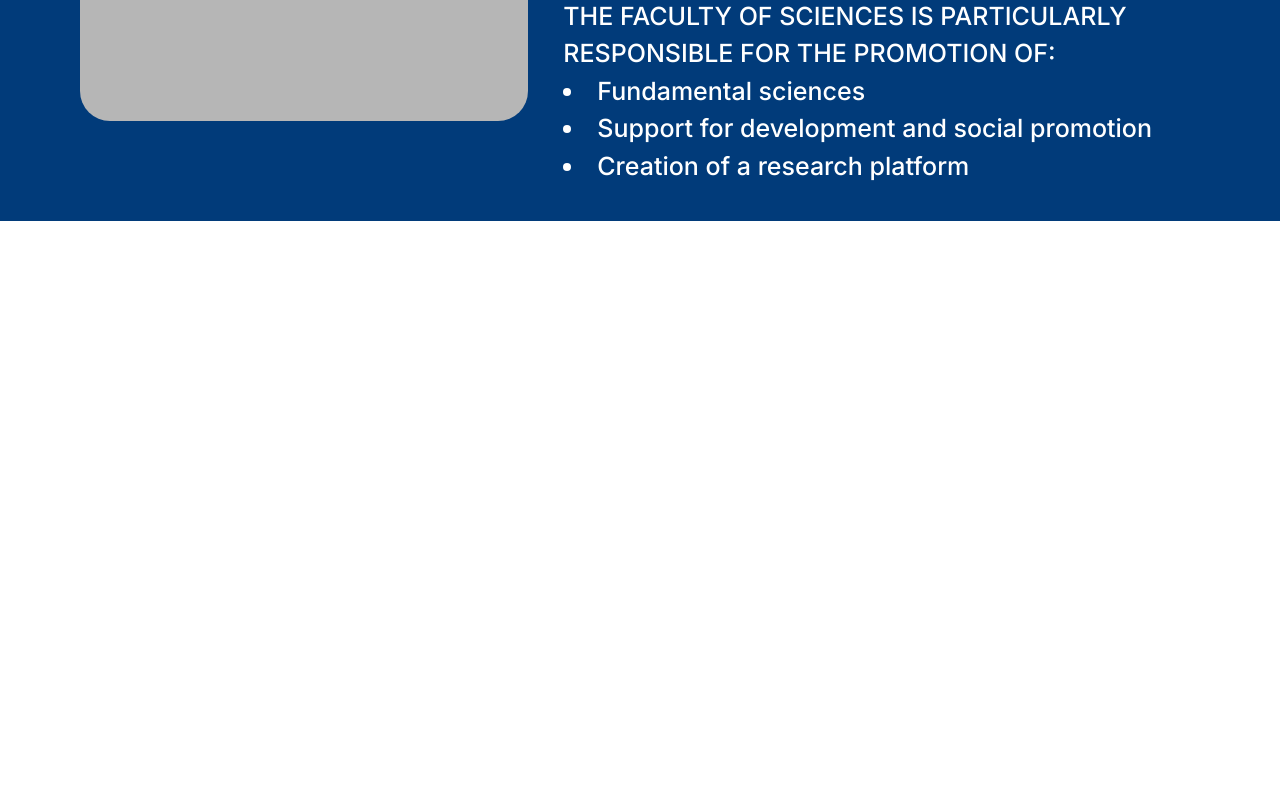
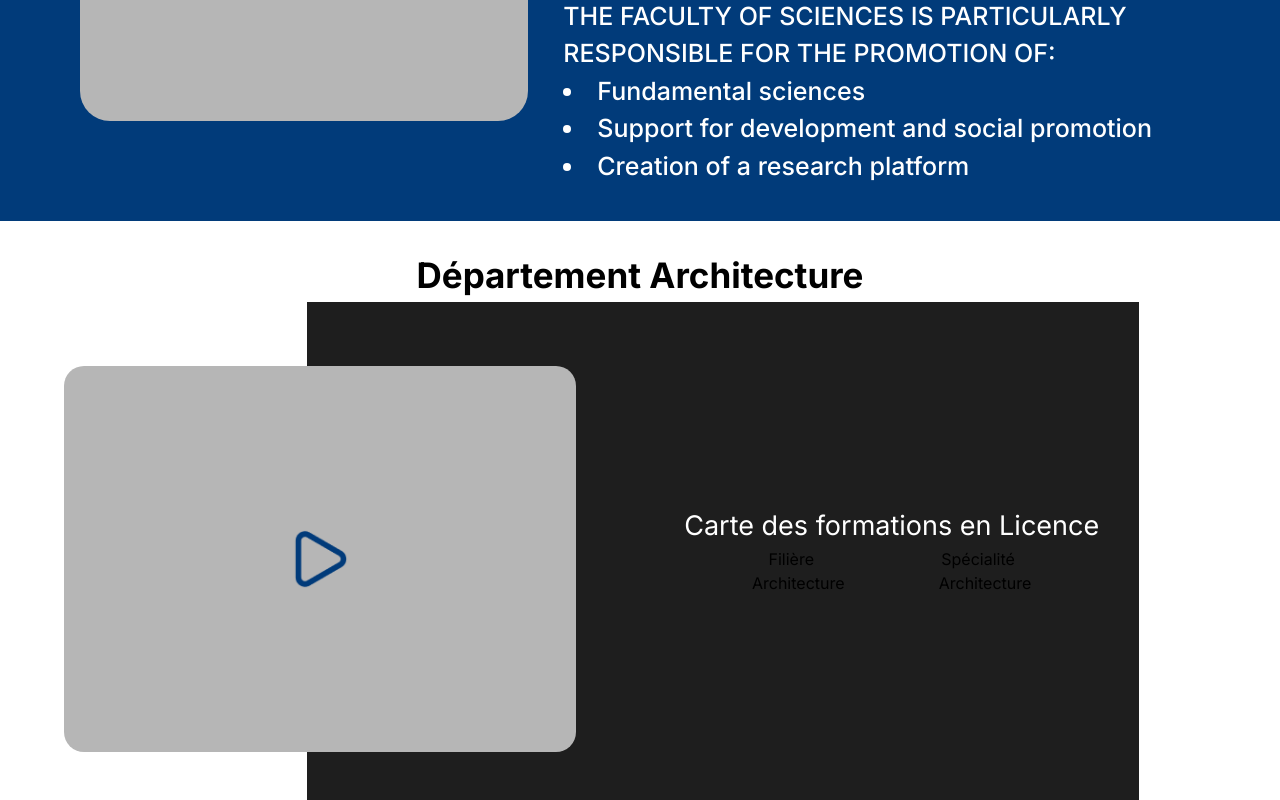
Before and after one commit to Open-Source-Club-Algiers/university-videos-website, a Next.js app: page / in a window 1280 px wide. Shown: the part 2040-2840 px from the top of the page. Before the commit the page ends 2261 px from the top, so only its background shows below. Built offline with nearby package versions, Linux system fonts and the light colour scheme; a web font is replaced by a local one.

Commit message:
architectureSection

```diff
--- a/app/page.js
+++ b/app/page.js
@@ -1,9 +1,11 @@
 //* here call all the components of the website, NEVER USE "use client" here and try to not use it as much as possible
 
+import ArchitectureSection from "@/components/layout/ArchitectureSection";
 import HeroSection from "@/components/layout/HeroSection";
 import PresentationSection from "@/components/layout/PresentationSection";
 
 export default function Home() {
-  return <div><HeroSection />
-    <PresentationSection /></div>;
+  return <div className="flex flex-col"><HeroSection />
+    <PresentationSection />
+    <ArchitectureSection /></div>;
 }
--- /dev/null
+++ b/components/layout/ArchitectureSection/index.jsx
@@ -0,0 +1,42 @@
+import Image from "next/image";
+import React from "react";
+
+function ArchitectureSection() {
+  return (
+    <section className=" bg-white relative z-0 mt-[40%] md:mt-[10%] flex flex-col justify-center items-center">
+      <div className="flex justify-center items-center w-[100%]">
+        <h3 className="font-bold text-[26px] md:text-[35px]">
+          {" "}
+          Département Architecture
+        </h3>
+      </div>
+      <div className="p-10 bg-black w-[95%] md:w-[80%] xl:w-[65%] h-[498px] ml-[13%] ">
+        <div className=" bg-customGrey sm:h-[60%] h-[50%] md:h-[70%] w-[70%] md:w-[40%] rounded-[20px] absolute left-[20%] top-[22%] sm:top-[15%] md:top-auto md:left-[5%] bottom-12 flex justify-center items-center ">
+          <Image
+            width={60}
+            height={60}
+            alt="run-icon"
+            src="/images/gravity-ui_triangle-right.png"
+          />
+        </div>
+        <div className="  relative translate-y-[40%] md:translate-y-0 md:float-right h-full flex justify-center items-center flex-col">
+          <p className="md:text-[21px] xl:text-[27px] text-white">
+            Carte des formations en Licence
+          </p>
+          <div className="flex flex-col items-start justify-between w-[90%]">
+            <div className="w-[100%] flex flex-row items-start justify-around">
+              <p className="">Filière</p>
+              <p>Spécialité</p>
+            </div>
+            <div className=" w-[100%] flex flex-row items-center justify-around">
+              <p>Architecture</p>
+              <p>Architecture</p>
+            </div>
+          </div>
+        </div>
+      </div>
+    </section>
+  );
+}
+
+export default ArchitectureSection;
--- a/components/layout/PresentationSection/index.jsx
+++ b/components/layout/PresentationSection/index.jsx
@@ -3,7 +3,7 @@ import React from "react";
 
 function PresentationSection() {
   return (
-    <section className="h-full w-full bg-white relative z-0">
+    <section className=" bg-white relative z-0 h-full">
       <div className="bg-customBlue w-[90%] h-[152px] z-10 relative"></div>
 
       <div className="bg-black w-[90%] h-[640px] float-end z-20 translate-y-[-75px]">
@@ -41,7 +41,7 @@ function PresentationSection() {
         </div>
       </div>
       <div className="w-[100%] h-[250px] bg-customBlue z-0 absolute md:bottom-[-100px] bottom-[-150px] left-0 ">
-        <p className=" absolute right-[10%] bottom-9 text-start text-white text-inter font-medium  text-[12px] md:text-[15px] xl:text-[25px]">
+        <div className="absolute right-[10%] bottom-9 text-start text-white text-inter font-medium text-[12px] md:text-[15px] xl:text-[25px]">
           THE FACULTY OF SCIENCES IS PARTICULARLY <br />
           RESPONSIBLE FOR THE PROMOTION OF:
           <ul className="list-disc list-inside">
@@ -49,7 +49,7 @@ function PresentationSection() {
             <li>Support for development and social promotion</li>
             <li>Creation of a research platform</li>
           </ul>
-        </p>
+        </div>
       </div>
     </section>
   );
```
